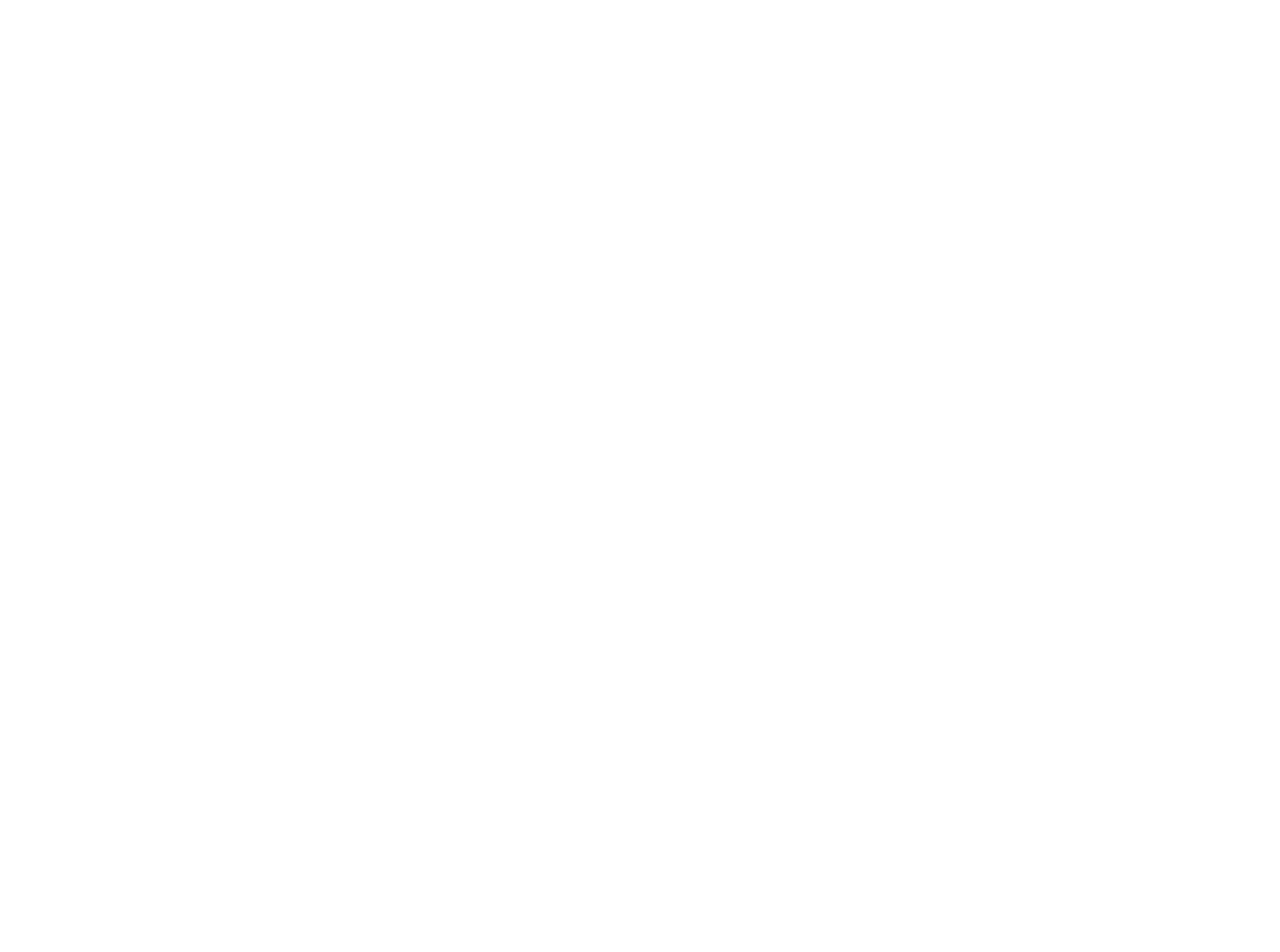
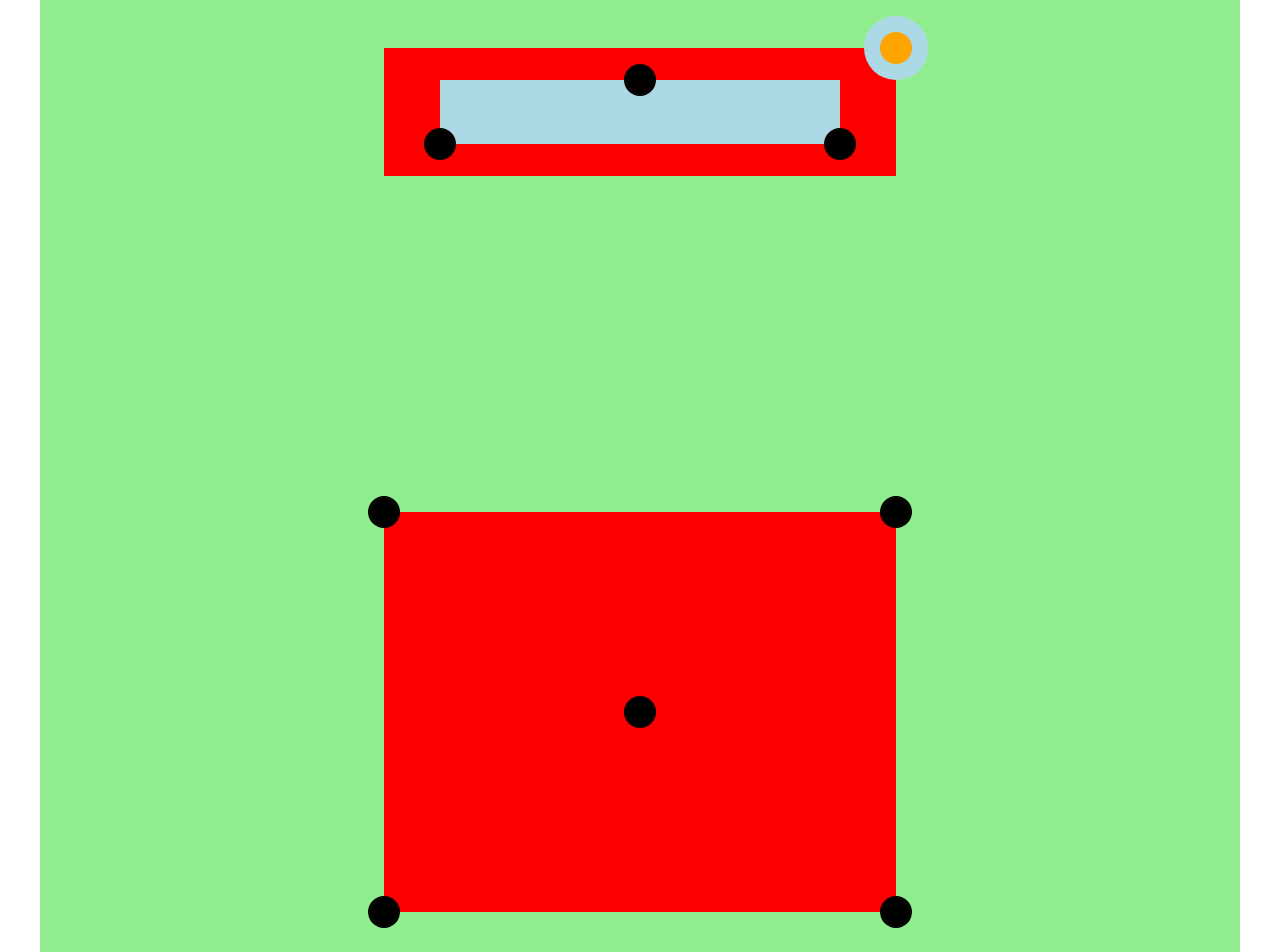
Before and after one commit to foronered/training-llp, a React (Create React App) app: page / in a window 1280 px wide. Shown: the part 11020-11972 px from the top of the page. Before the commit the page ends 10864 px from the top, so only its background shows below. Built offline with nearby package versions, Linux system fonts and the light colour scheme.

Commit message:
LLP-4 for review

```diff
--- a/src/App.tsx
+++ b/src/App.tsx
@@ -19,6 +19,9 @@
 import { Module16 } from './modules/Module16'
 import { Module17 } from './modules/Module17'
 import { Module18 } from './modules/Module18'
+import { Module19 } from './modules/Module19'
+import { Module20 } from './modules/Module20'
+import { Module21 } from './modules/Module21'
 
 const GlobalStyle = createGlobalStyle`
   html {
@@ -63,6 +66,9 @@
       <Module16 />
       <Module17 />
       <Module18 />
+      <Module19 />
+      <Module20 />
+      <Module21 />
     </Wrapper>
   )
 }
--- a/src/modules/Module18.tsx
+++ b/src/modules/Module18.tsx
@@ -8,41 +8,35 @@
   display: flex;
   background-color: lightgreen;
   align-items: center;
-  justify-content: center;
-`
-
-const Wrapper = styled.div`
-  width: 128px;
-  height: 128px;
-  display: grid;
-  grid-template-columns: 16px 16px 1fr 16px 16px;
-  grid-template-rows: 16px 16px 1fr 16px 16px;
+  justify-content: space-evenly;
 `
 
 const Count = 4
 
 const RedSquare = styled.div`
+  width: 128px;
+  height: 128px;
   background-color: red;
-  grid-row-start: 2;
-  grid-row-end: 5;
-  grid-column-start: 2;
-  grid-column-end: 5;
+  position: relative;
 `
 
 const BlueCircle = styled.div`
-  width: 32px;
-  height: 32px;
+  width: 64px;
+  height: 64px;
   border-radius: 50%;
   background-color: lightblue;
   display: flex;
   align-items: center;
   justify-content: center;
-  grid-column: 4;
+  position: absolute;¨
+  top: 0;
+  right: 0;
+  margin: -32px;
 `
 
 const OrangeCircle = styled.div`
-  width: 16px;
-  height: 16px;
+  width: 32px;
+  height: 32px;
   border-radius: 50%;
   background-color: orange;
 `
@@ -53,12 +47,11 @@
       <p>LLP-4</p>
       <Container>
         {[...Array(Count)].map((_, i) => (
-          <Wrapper key={i}>
-            <RedSquare />
+          <RedSquare>
             <BlueCircle>
               <OrangeCircle />
             </BlueCircle>
-          </Wrapper>
+          </RedSquare>
         ))}
       </Container>
     </ModuleWrapper>
--- /dev/null
+++ b/src/modules/Module19.tsx
@@ -0,0 +1,111 @@
+import React from 'react'
+import styled from 'styled-components'
+import { ModuleWrapper } from './common'
+
+const Container = styled.div`
+  flex: 1;
+  height: 100%;
+  display: flex;
+  background-color: lightgreen;
+  align-items: center;
+  justify-content: space-evenly;
+`
+
+const RedSquare = styled.div`
+  width: 512px;
+  height: 128px;
+  background-color: red;
+  position: relative;
+  display: flex;
+`
+
+const BlueCircle = styled.div`
+  width: 64px;
+  height: 64px;
+  border-radius: 50%;
+  background-color: lightblue;
+  display: flex;
+  align-items: center;
+  justify-content: center;
+  position: absolute;¨
+  top: 0;
+  right: 0;
+  margin: -32px;
+`
+
+const OrangeCircle = styled.div`
+  width: 32px;
+  height: 32px;
+  border-radius: 50%;
+  background-color: orange;
+`
+
+// how do you do this centering here? feels like a lot of code for what it is
+
+const BlueBox = styled.div`
+  width: 400px;
+  height: 64px;
+  background-color: lightblue;
+  right: 0;
+  left: 0;
+  top: 0;
+  bottom: 0;
+  margin: auto;
+  position: relative;
+`
+
+const BlackCircleLeft = styled.div`
+  width: 32px;
+  height: 32px;
+  border-radius: 50%;
+  background-color: black;
+  position: absolute;
+  bottom: 0;
+  left: 0;
+  margin: -16px;
+`
+
+// Also here, how to correctly center with position: relative parent?
+
+const BlackCircleMid = styled.div`
+  width: 32px;
+  height: 32px;
+  border-radius: 50%;
+  background-color: black;
+  position: absolute;
+  left: 0;
+  right: 0;
+  margin-right: auto;
+  margin-left: auto;
+  margin-top: -16px;
+`
+
+const BlackCircleRight = styled.div`
+  width: 32px;
+  height: 32px;
+  border-radius: 50%;
+  background-color: black;
+  position: absolute;
+  right: 0;
+  bottom: 0;
+  margin: -16px;
+`
+
+export const Module19 = () => {
+  return (
+    <ModuleWrapper>
+      <Container>
+        <RedSquare>
+          <BlueCircle>
+            <OrangeCircle />
+          </BlueCircle>
+          <BlueBox>
+            <BlackCircleLeft />
+            <BlackCircleMid />
+            <BlackCircleRight />
+          </BlueBox>
+        </RedSquare>
+      </Container>
+    </ModuleWrapper>
+  )
+}
--- /dev/null
+++ b/src/modules/Module20.tsx
@@ -0,0 +1,94 @@
+import React from 'react'
+import styled from 'styled-components'
+import { ModuleWrapper } from './common'
+
+const Container = styled.div`
+  flex: 1;
+  height: 100%;
+  display: flex;
+  background-color: lightgreen;
+  align-items: center;
+  justify-content: space-evenly;
+`
+
+const RedSquare = styled.div`
+  width: 512px;
+  height: 400px;
+  background-color: red;
+  position: relative;
+  display: flex;
+  justify-content: center;
+`
+
+const BlackCircleLeftUp = styled.div`
+  width: 32px;
+  height: 32px;
+  border-radius: 50%;
+  background-color: black;
+  position: absolute;
+  top: 0;
+  left: 0;
+  margin: -16px;
+`
+
+const BlackCircleLeftDown = styled.div`
+  width: 32px;
+  height: 32px;
+  border-radius: 50%;
+  background-color: black;
+  position: absolute;
+  bottom: 0;
+  left: 0;
+  margin: -16px;
+`
+
+const BlackCircleRightUp = styled.div`
+  width: 32px;
+  height: 32px;
+  border-radius: 50%;
+  background-color: black;
+  position: absolute;
+  right: 0;
+  top: 0;
+  margin: -16px;
+`
+
+const BlackCircleRightDown = styled.div`
+  width: 32px;
+  height: 32px;
+  border-radius: 50%;
+  background-color: black;
+  position: absolute;
+  right: 0;
+  bottom: 0;
+  margin: -16px;
+`
+
+const BlackCircleCenter = styled.div`
+  width: 32px;
+  height: 32px;
+  border-radius: 50%;
+  background-color: black;
+  position: absolute;
+  right: 0;
+  left: 0;
+  top: 0;
+  bottom: 0;
+  margin: auto;
+`
+
+export const Module20 = () => {
+  return (
+    <ModuleWrapper>
+      <Container>
+        <RedSquare>
+          <BlackCircleLeftUp />
+          <BlackCircleLeftDown />
+          <BlackCircleRightUp />
+          <BlackCircleRightDown />
+          <BlackCircleCenter />
+        </RedSquare>
+      </Container>
+    </ModuleWrapper>
+  )
+}
--- /dev/null
+++ b/src/modules/Module21.tsx
@@ -0,0 +1,59 @@
+import React from 'react'
+import styled from 'styled-components'
+import { ModuleWrapper } from './common'
+
+const Container = styled.div`
+  flex: 1;
+  height: 100%;
+  display: flex;
+  background-color: lightgreen;
+  align-items: center;
+  justify-content: space-evenly;
+  position: relative;
+`
+
+// not sure if this is allowed, but I learned that if the blackbar is parent (this would be a bit cleaner for the positioning) it can never be in front of the other elements.
+
+const BlackBar = styled.div`
+  width: 64px;
+  height: 320px;
+  background-color: black;
+  position: absolute;
+  display: flex;
+  justify-content: center;
+  z-index: 1;
+`
+
+const BlueSquare = styled.div`
+  width: 240px;
+  height: 160px;
+  background-color: lightblue;
+  display: flex;
+  justify-content: center;
+  position: absolute;
+  top: 15%;
+  z-index: 0;
+`
+
+const RedSquare = styled.div`
+  width: 320px;
+  height: 240px;
+  background-color: red;
+  display: flex;
+  justify-content: center;
+  position: absolute;
+  bottom: 10%;
+  z-index: 0;
+`
+
+export const Module21 = () => {
+  return (
+    <ModuleWrapper>
+      <Container>
+        <BlackBar />
+        <BlueSquare />
+        <RedSquare />
+      </Container>
+    </ModuleWrapper>
+  )
+}
```
